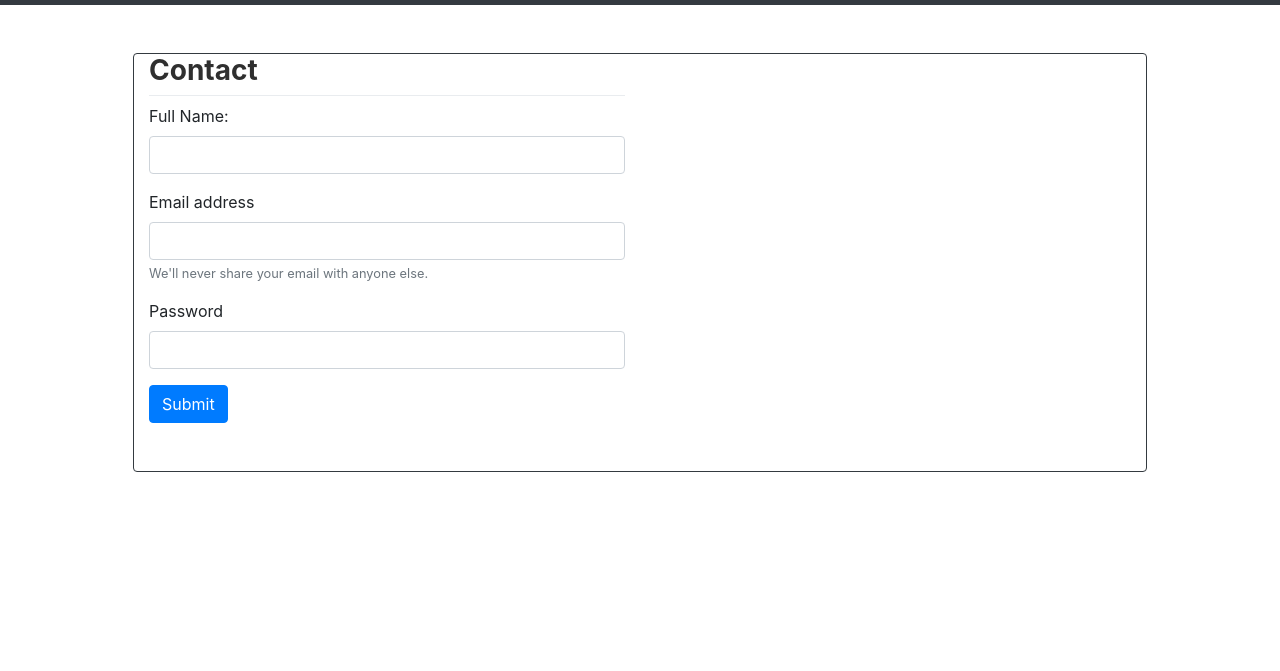
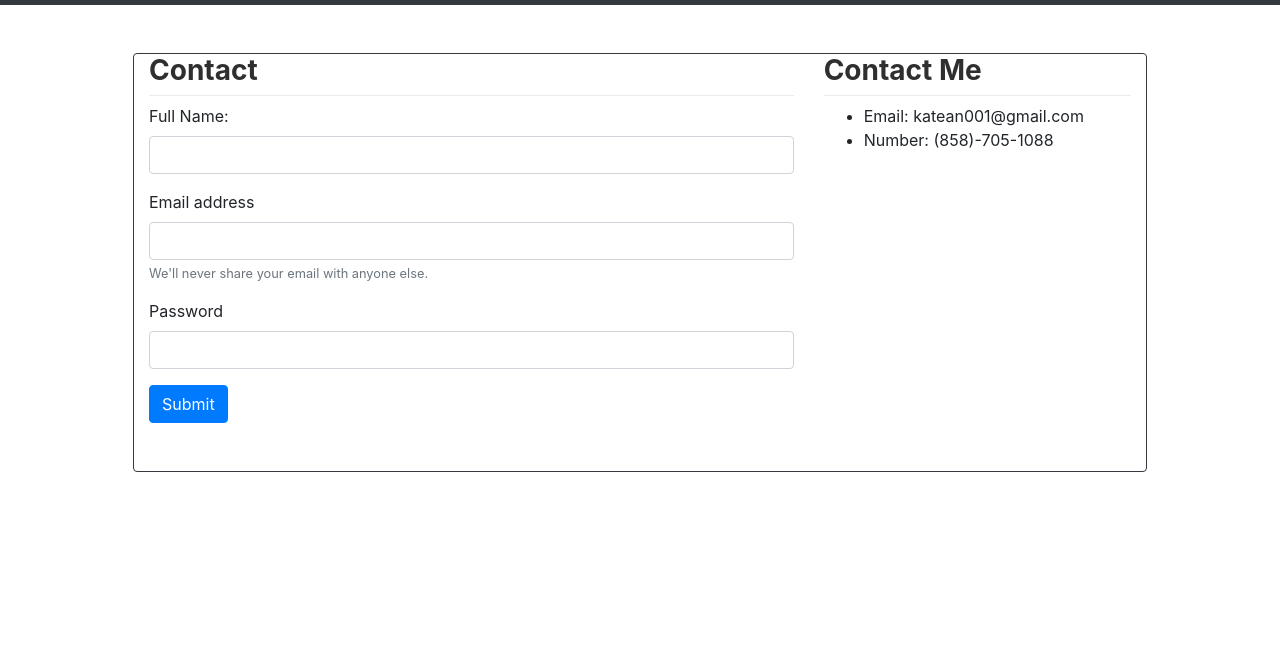
Before and after one commit to katean004/portfolio, a plain HTML site: page contact.html in a window 1280 px wide. Shown: the part 59-730 px from the top of the page. Drawn offline with nearby package versions, Linux system fonts and the light colour scheme.

Commit message:
added personal contact info

```diff
--- a/contact.html
+++ b/contact.html
@@ -27,7 +27,7 @@
 <!-- contact main content -->
 <div class="container">
   <main class="row m-5 pb-5 border border-dark rounded">
-    <section class="col-sm-6">
+    <div class="col-sm-8">
         <h3>Contact</h3>
         <div class="dropdown-divider"></div>
         <form>
@@ -46,9 +46,21 @@
             </div>
             <button type="submit" class="btn btn-primary">Submit</button>
           </form>
-    </section>
+        </div>
+      <!-- my contact -->
+      <div class="col-sm-4">
+        <h3>Contact Me</h3>
+        <div class="dropdown-divider"></div>
+          <ul>
+            <li>Email: katean001@gmail.com</li>
+            <li>Number: (858)-705-1088</li>
+          </ul>
+      </div>
   </main>
+
 </div>
+
+
 
 <!-- space filler -->
 <div class ="container">
```
